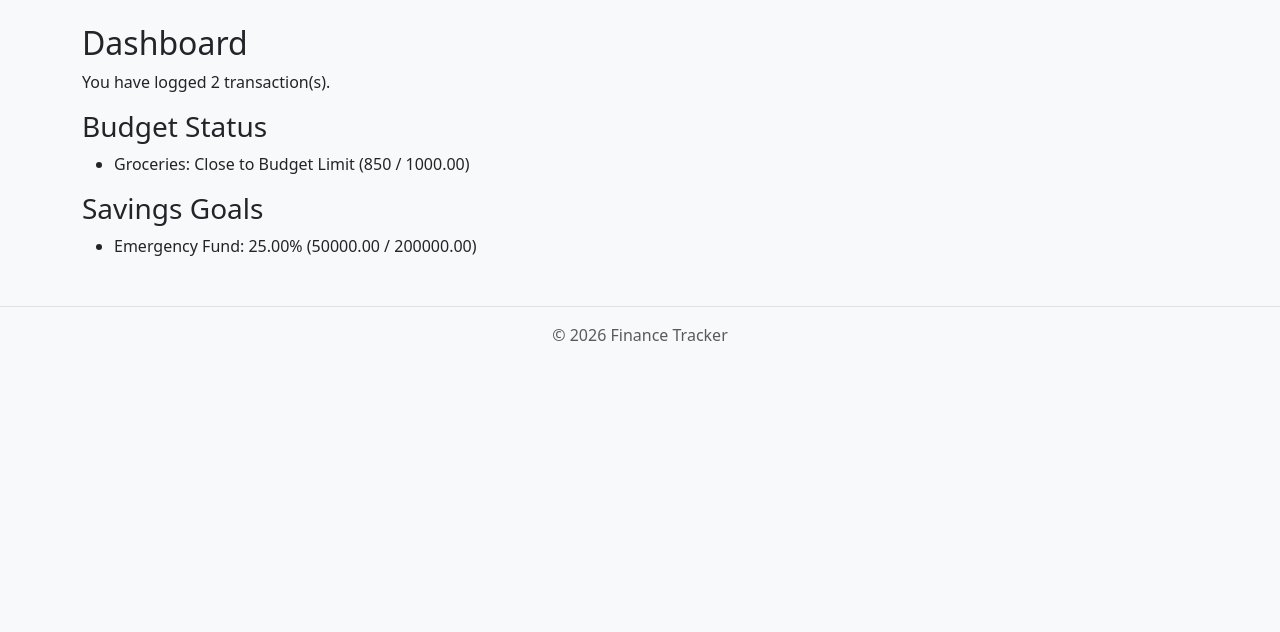
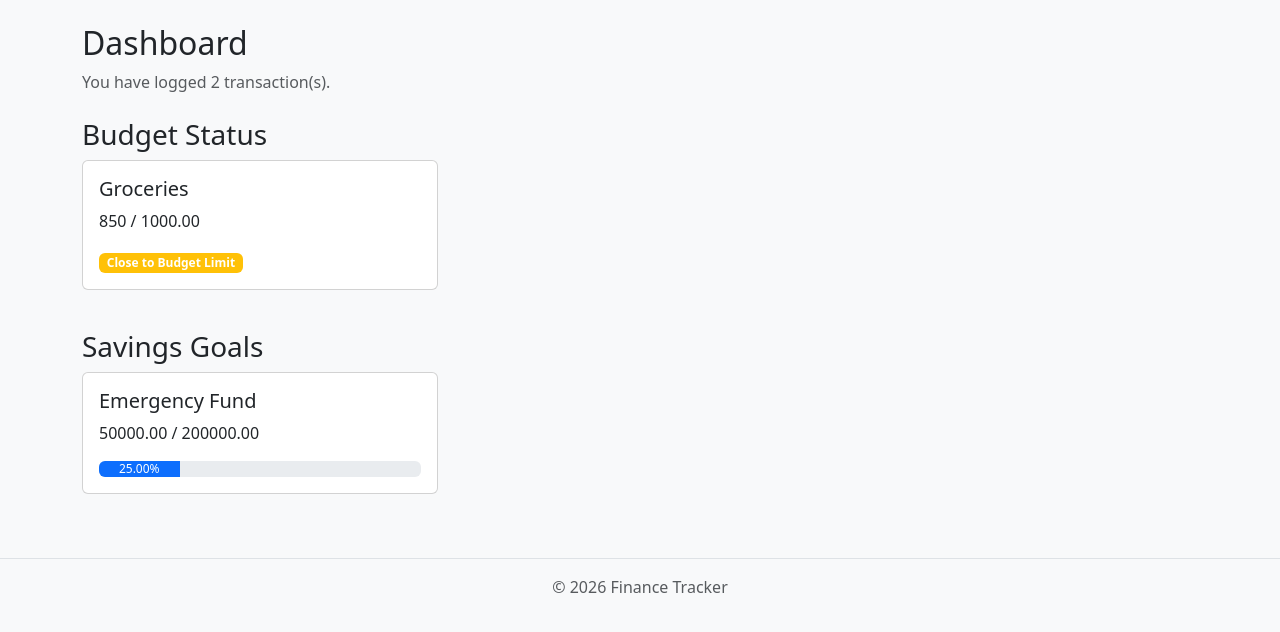
Before and after one commit to lakshannipuna265-maker/IAWD-project, a Django app: page / in a window 1280 px wide. Shown: the part 56-688 px from the top of the page. Run offline with Django 5.2, Linux system fonts and the light colour scheme; a user stored in the database is signed in; data comes from the database, SQL or seed files in the repository.

Commit message:
Style dashboard with Bootstrap cards, budget status badges, and savings progress bars

```diff
--- a/tracker/templates/tracker/dashboard.html
+++ b/tracker/templates/tracker/dashboard.html
@@ -2,23 +2,47 @@
 {% block title %}Dashboard{% endblock %}
 {% block content %}
 <h2>Dashboard</h2>
-<p>You have logged {{ transaction_count }} transaction(s).</p>
+<p class="text-muted">You have logged {{ transaction_count }} transaction(s).</p>
 
-<h3>Budget Status</h3>
-<ul>
+<h3 class="mt-4">Budget Status</h3>
+<div class="row">
     {% for budget in budgets %}
-        <li>{{ budget.category.name }}: {{ budget.get_budget_status }} ({{ budget.get_total_spent }} / {{ budget.limit_amount }})</li>
+    <div class="col-md-4 mb-3">
+        <div class="card">
+            <div class="card-body">
+                <h5 class="card-title">{{ budget.category.name }}</h5>
+                <p class="card-text">{{ budget.get_total_spent }} / {{ budget.limit_amount }}</p>
+                {% if budget.get_budget_status == 'Over Budget' %}
+                    <span class="badge bg-danger">{{ budget.get_budget_status }}</span>
+                {% elif budget.get_budget_status == 'Close to Budget Limit' %}
+                    <span class="badge bg-warning">{{ budget.get_budget_status }}</span>
+                {% else %}
+                    <span class="badge bg-success">{{ budget.get_budget_status }}</span>
+                {% endif %}
+            </div>
+        </div>
+    </div>
     {% empty %}
-        <li>No budgets set yet. <a href="{% url 'budget_create' %}">Add one</a>.</li>
+    <p>No budgets set yet. <a href="{% url 'budget_create' %}">Add one</a>.</p>
     {% endfor %}
-</ul>
+</div>
 
-<h3>Savings Goals</h3>
-<ul>
+<h3 class="mt-4">Savings Goals</h3>
+<div class="row">
     {% for goal in goals %}
-        <li>{{ goal.name }}: {{ goal.progress_percentage }}% ({{ goal.current_amount }} / {{ goal.target_amount }})</li>
+    <div class="col-md-4 mb-3">
+        <div class="card">
+            <div class="card-body">
+                <h5 class="card-title">{{ goal.name }}</h5>
+                <p class="card-text">{{ goal.current_amount }} / {{ goal.target_amount }}</p>
+                <div class="progress">
+                    <div class="progress-bar" style="width: {{ goal.progress_percentage }}%">{{ goal.progress_percentage }}%</div>
+                </div>
+            </div>
+        </div>
+    </div>
     {% empty %}
-        <li>No savings goals yet. <a href="{% url 'savingsgoal_create' %}">Add one</a>.</li>
+    <p>No savings goals yet. <a href="{% url 'savingsgoal_create' %}">Add one</a>.</p>
     {% endfor %}
-</ul>
+</div>
 {% endblock %}
```
